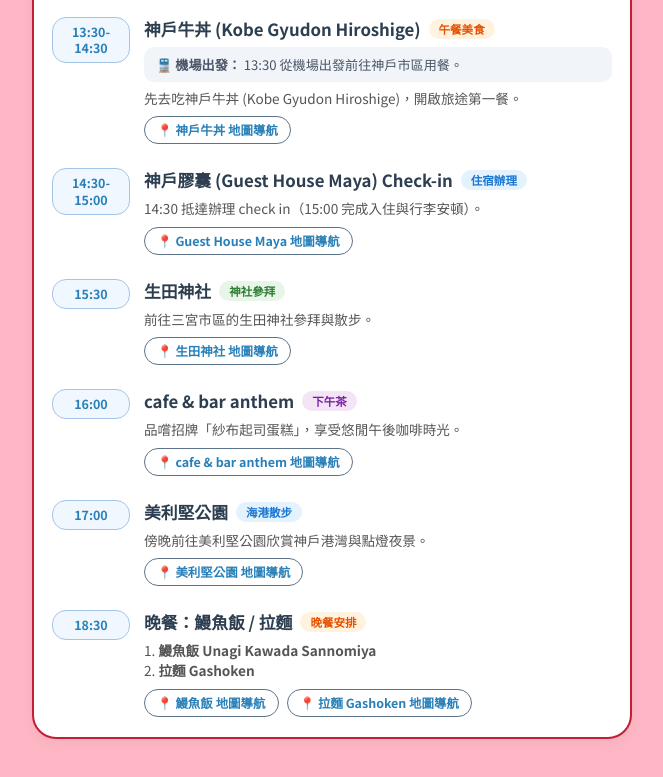
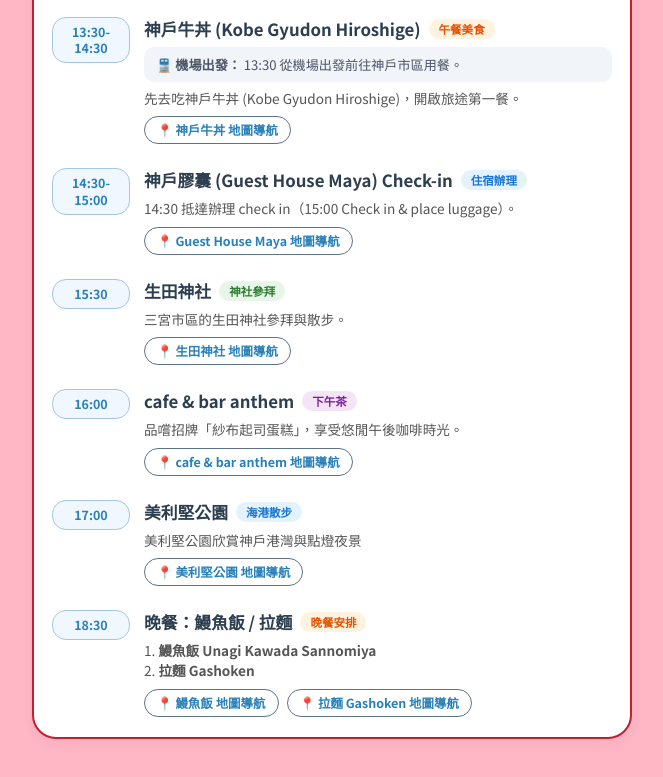
Before and after one commit to Green4all/kobe-kyoto-maple, a plain HTML site: page index.html in a window 1280 px wide. Shown: the part 1253-2030 px from the top of the page, without its empty margins (308-971 px from the left). Drawn offline with Linux system fonts and the light colour scheme; no server answers.

Commit message:
Day1 Wording modify

```diff
--- a/index.html
+++ b/index.html
@@ -581,7 +581,7 @@
                             <span class="event-title">神戶膠囊 (Guest House Maya) Check-in</span>
                             <span class="mini-badge badge-blue">住宿辦理</span>
                         </div>
-                        <div class="event-desc">14:30 抵達辦理 check in（15:00 完成入住與行李安頓）。</div>
+                        <div class="event-desc">14:30 抵達辦理 check in（15:00 Check in & place luggage）。</div>
                         <a href="https://www.google.com/maps/place/Guest+House+Maya/@34.7079594,135.2167616,18z/data=!3m1!4b1!4m9!3m8!1s0x60008e9a2880ce83:0xaf09af94ba572243!5m2!4m1!1i2!8m2!3d34.7079594!4d135.2167616!16s%2Fg%2F11dz5bqzws?entry=ttu&g_ep=EgoyMDI2MTEwMi4wIKXMDSoASAFQAw%3D%3D" target="_blank" class="nav-pill-btn">📍 Guest House Maya 地圖導航</a>
                     </div>
                 </div>
@@ -594,7 +594,7 @@
                             <span class="event-title">生田神社</span>
                             <span class="mini-badge badge-green">神社參拜</span>
                         </div>
-                        <div class="event-desc">前往三宮市區的生田神社參拜與散步。</div>
+                        <div class="event-desc">三宮市區的生田神社參拜與散步。</div>
                         <a href="https://www.google.com/maps/search/?api=1&query=生田神社" target="_blank" class="nav-pill-btn">📍 生田神社 地圖導航</a>
                     </div>
                 </div>
@@ -620,7 +620,7 @@
                             <span class="event-title">美利堅公園</span>
                             <span class="mini-badge badge-blue">海港散步</span>
                         </div>
-                        <div class="event-desc">傍晚前往美利堅公園欣賞神戶港灣與點燈夜景。</div>
+                        <div class="event-desc">美利堅公園欣賞神戶港灣與點燈夜景</div>
                         <a href="https://www.google.com/maps/search/?api=1&query=美利堅公園" target="_blank" class="nav-pill-btn">📍 美利堅公園 地圖導航</a>
                     </div>
                 </div>
```
